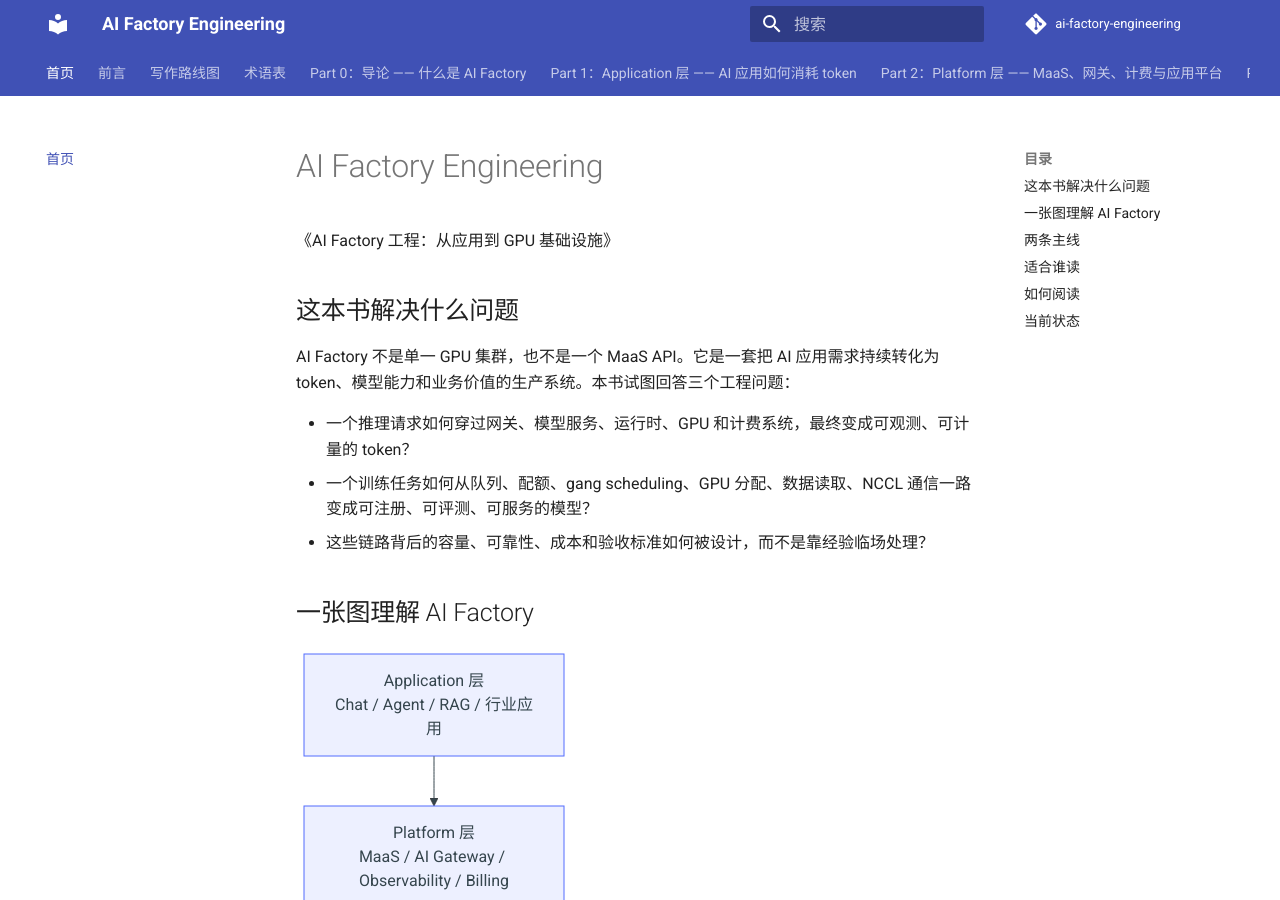
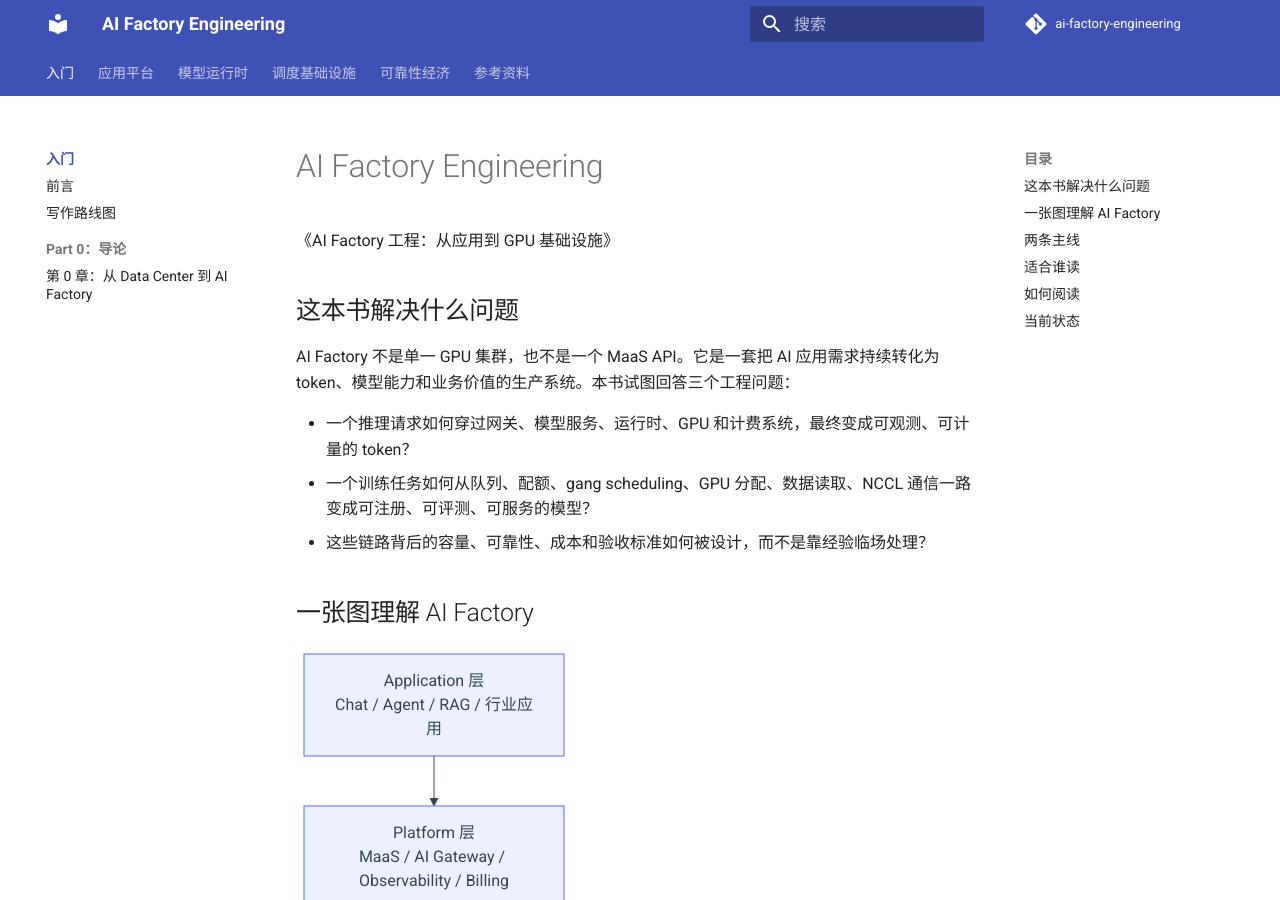
Before and after one commit to ikingye/ai-factory-engineering, an MkDocs documentation site: the page built from docs/index.md, in a window 1280 px wide and 900 px high. Built offline with MkDocs 1.6.1 and Material for MkDocs 9.7.7, drawn with Linux system fonts in a browser that asks for light colours; comment, search, counter and statistics services are not loaded.

Commit message:
chore: simplify top navigation

```diff
--- a/mkdocs.yml
+++ b/mkdocs.yml
@@ -42,63 +42,69 @@ markdown_extensions:
 plugins:
   - search
 nav:
-  - 首页: index.md
-  - 前言: preface.md
-  - 写作路线图: roadmap.md
-  - 术语表: glossary.md
-  - Part 0：导论 —— 什么是 AI Factory:
-      - 第 0 章：从 Data Center 到 AI Factory: part-00-introduction/chapter-00-from-datacenter-to-ai-factory.md
-  - Part 1：Application 层 —— AI 应用如何消耗 token:
-      - 第 1 章：从一个 Chat 请求开始: part-01-applications/chapter-01-chat-request.md
-      - 第 2 章：RAG 应用: part-01-applications/chapter-02-rag.md
-      - 第 3 章：Agent 应用: part-01-applications/chapter-03-agent.md
-      - 第 4 章：行业应用: part-01-applications/chapter-04-industry-applications.md
-  - Part 2：Platform 层 —— MaaS、网关、计费与应用平台:
-      - 第 5 章：MaaS 平台: part-02-platform/chapter-05-maas.md
-      - 第 6 章：AI Gateway: part-02-platform/chapter-06-ai-gateway.md
-      - 第 7 章：计量与计费: part-02-platform/chapter-07-metering-billing.md
-      - 第 8 章：AI 平台可观测性: part-02-platform/chapter-08-platform-observability.md
-  - Part 3：Model 层 —— 模型如何被训练、后训练、评测和服务化:
-      - 第 9 章：大模型基础: part-03-models/chapter-09-llm-basics.md
-      - 第 10 章：预训练: part-03-models/chapter-10-pretraining.md
-      - 第 11 章：后训练: part-03-models/chapter-11-post-training.md
-      - 第 12 章：微调与模型定制: part-03-models/chapter-12-fine-tuning.md
-      - 第 13 章：模型评测: part-03-models/chapter-13-model-evaluation.md
-      - 第 14 章：模型服务: part-03-models/chapter-14-model-serving.md
-  - Part 4：AI Runtime 层 —— 训练推理运行时:
-      - 第 15 章：推理引擎: part-04-runtime/chapter-15-inference-engines.md
-      - 第 16 章：训练框架: part-04-runtime/chapter-16-training-frameworks.md
-      - 第 17 章：分布式并行: part-04-runtime/chapter-17-distributed-parallelism.md
-      - 第 18 章：通信原语: part-04-runtime/chapter-18-collective-communication.md
-      - 第 19 章：CUDA、驱动与 GPU 软件栈: part-04-runtime/chapter-19-gpu-software-stack.md
-  - Part 5：资源编排与作业调度层:
-      - 第 20 章：AI Workload 的形态: part-05-orchestration/chapter-20-ai-workloads.md
-      - 第 21 章：容器与 Kubernetes: part-05-orchestration/chapter-21-containers-kubernetes.md
-      - 第 22 章：GPU on Kubernetes: part-05-orchestration/chapter-22-gpu-on-kubernetes.md
-      - 第 23 章：AI 作业队列与调度: part-05-orchestration/chapter-23-ai-job-scheduling.md
-      - 第 24 章：Slurm 与 HPC 调度: part-05-orchestration/chapter-24-slurm.md
-      - 第 25 章：多集群与混部: part-05-orchestration/chapter-25-multi-cluster.md
-  - Part 6：GPU IaaS 层:
-      - 第 26 章：裸金属 GPU 云: part-06-gpu-iaas/chapter-26-bare-metal-gpu-cloud.md
-      - 第 27 章：GPU 虚拟化与隔离: part-06-gpu-iaas/chapter-27-gpu-virtualization-isolation.md
-      - 第 28 章：GPU 资源池: part-06-gpu-iaas/chapter-28-gpu-resource-pool.md
-      - 第 29 章：镜像、驱动与初始化: part-06-gpu-iaas/chapter-29-image-driver-bootstrap.md
-  - Part 7：网络与存储层:
-      - 第 30 章：AI 网络基础: part-07-network-storage/chapter-30-ai-networking-basics.md
-      - 第 31 章：Scale-up 网络: part-07-network-storage/chapter-31-scale-up-networking.md
-      - 第 32 章：Scale-out 网络: part-07-network-storage/chapter-32-scale-out-networking.md
-      - 第 33 章：AI 存储系统: part-07-network-storage/chapter-33-ai-storage.md
-  - Part 8：物理层 —— 机房、电力、制冷、硬件:
-      - 第 34 章：GPU 服务器: part-08-physical-infrastructure/chapter-34-gpu-server.md
-      - 第 35 章：GPU 芯片与系统架构: part-08-physical-infrastructure/chapter-35-gpu-architecture.md
-      - 第 36 章：AI 数据中心工程: part-08-physical-infrastructure/chapter-36-ai-datacenter-engineering.md
-  - Part 9：可靠性、观测与验收:
-      - 第 37 章：AI Factory 可观测性: part-09-reliability-observability/chapter-37-ai-factory-observability.md
-      - 第 38 章：准入测试与验收: part-09-reliability-observability/chapter-38-acceptance-testing.md
-      - 第 39 章：故障诊断: part-09-reliability-observability/chapter-39-troubleshooting.md
-      - 第 40 章：SRE 与运维体系: part-09-reliability-observability/chapter-40-sre-operations.md
-  - Part 10：AI Factory 经济学与产业案例:
-      - 第 41 章：Token Factory 视角: part-10-economics-cases/chapter-41-token-factory.md
-      - 第 42 章：AI Factory 商业模式: part-10-economics-cases/chapter-42-business-models.md
-      - 第 43 章：案例研究: part-10-economics-cases/chapter-43-case-studies.md
-      - 第 44 章：从 0 到 1 建设 AI Factory: part-10-economics-cases/chapter-44-building-ai-factory.md
+  - 入门:
+      - 首页: index.md
+      - 前言: preface.md
+      - 写作路线图: roadmap.md
+      - Part 0：导论:
+          - 第 0 章：从 Data Center 到 AI Factory: part-00-introduction/chapter-00-from-datacenter-to-ai-factory.md
+  - 应用平台:
+      - Part 1：Application 层:
+          - 第 1 章：从一个 Chat 请求开始: part-01-applications/chapter-01-chat-request.md
+          - 第 2 章：RAG 应用: part-01-applications/chapter-02-rag.md
+          - 第 3 章：Agent 应用: part-01-applications/chapter-03-agent.md
+          - 第 4 章：行业应用: part-01-applications/chapter-04-industry-applications.md
+      - Part 2：Platform 层:
+          - 第 5 章：MaaS 平台: part-02-platform/chapter-05-maas.md
+          - 第 6 章：AI Gateway: part-02-platform/chapter-06-ai-gateway.md
+          - 第 7 章：计量与计费: part-02-platform/chapter-07-metering-billing.md
+          - 第 8 章：AI 平台可观测性: part-02-platform/chapter-08-platform-observability.md
+  - 模型运行时:
+      - Part 3：Model 层:
+          - 第 9 章：大模型基础: part-03-models/chapter-09-llm-basics.md
+          - 第 10 章：预训练: part-03-models/chapter-10-pretraining.md
+          - 第 11 章：后训练: part-03-models/chapter-11-post-training.md
+          - 第 12 章：微调与模型定制: part-03-models/chapter-12-fine-tuning.md
+          - 第 13 章：模型评测: part-03-models/chapter-13-model-evaluation.md
+          - 第 14 章：模型服务: part-03-models/chapter-14-model-serving.md
+      - Part 4：AI Runtime 层:
+          - 第 15 章：推理引擎: part-04-runtime/chapter-15-inference-engines.md
+          - 第 16 章：训练框架: part-04-runtime/chapter-16-training-frameworks.md
+          - 第 17 章：分布式并行: part-04-runtime/chapter-17-distributed-parallelism.md
+          - 第 18 章：通信原语: part-04-runtime/chapter-18-collective-communication.md
+          - 第 19 章：CUDA、驱动与 GPU 软件栈: part-04-runtime/chapter-19-gpu-software-stack.md
+  - 调度基础设施:
+      - Part 5：资源编排与作业调度层:
+          - 第 20 章：AI Workload 的形态: part-05-orchestration/chapter-20-ai-workloads.md
+          - 第 21 章：容器与 Kubernetes: part-05-orchestration/chapter-21-containers-kubernetes.md
+          - 第 22 章：GPU on Kubernetes: part-05-orchestration/chapter-22-gpu-on-kubernetes.md
+          - 第 23 章：AI 作业队列与调度: part-05-orchestration/chapter-23-ai-job-scheduling.md
+          - 第 24 章：Slurm 与 HPC 调度: part-05-orchestration/chapter-24-slurm.md
+          - 第 25 章：多集群与混部: part-05-orchestration/chapter-25-multi-cluster.md
+      - Part 6：GPU IaaS 层:
+          - 第 26 章：裸金属 GPU 云: part-06-gpu-iaas/chapter-26-bare-metal-gpu-cloud.md
+          - 第 27 章：GPU 虚拟化与隔离: part-06-gpu-iaas/chapter-27-gpu-virtualization-isolation.md
+          - 第 28 章：GPU 资源池: part-06-gpu-iaas/chapter-28-gpu-resource-pool.md
+          - 第 29 章：镜像、驱动与初始化: part-06-gpu-iaas/chapter-29-image-driver-bootstrap.md
+      - Part 7：网络与存储层:
+          - 第 30 章：AI 网络基础: part-07-network-storage/chapter-30-ai-networking-basics.md
+          - 第 31 章：Scale-up 网络: part-07-network-storage/chapter-31-scale-up-networking.md
+          - 第 32 章：Scale-out 网络: part-07-network-storage/chapter-32-scale-out-networking.md
+          - 第 33 章：AI 存储系统: part-07-network-storage/chapter-33-ai-storage.md
+      - Part 8：物理层:
+          - 第 34 章：GPU 服务器: part-08-physical-infrastructure/chapter-34-gpu-server.md
+          - 第 35 章：GPU 芯片与系统架构: part-08-physical-infrastructure/chapter-35-gpu-architecture.md
+          - 第 36 章：AI 数据中心工程: part-08-physical-infrastructure/chapter-36-ai-datacenter-engineering.md
+  - 可靠性经济:
+      - Part 9：可靠性、观测与验收:
+          - 第 37 章：AI Factory 可观测性: part-09-reliability-observability/chapter-37-ai-factory-observability.md
+          - 第 38 章：准入测试与验收: part-09-reliability-observability/chapter-38-acceptance-testing.md
+          - 第 39 章：故障诊断: part-09-reliability-observability/chapter-39-troubleshooting.md
+          - 第 40 章：SRE 与运维体系: part-09-reliability-observability/chapter-40-sre-operations.md
+      - Part 10：经济学与产业案例:
+          - 第 41 章：Token Factory 视角: part-10-economics-cases/chapter-41-token-factory.md
+          - 第 42 章：AI Factory 商业模式: part-10-economics-cases/chapter-42-business-models.md
+          - 第 43 章：案例研究: part-10-economics-cases/chapter-43-case-studies.md
+          - 第 44 章：从 0 到 1 建设 AI Factory: part-10-economics-cases/chapter-44-building-ai-factory.md
+  - 参考资料:
+      - 术语表: glossary.md
```
